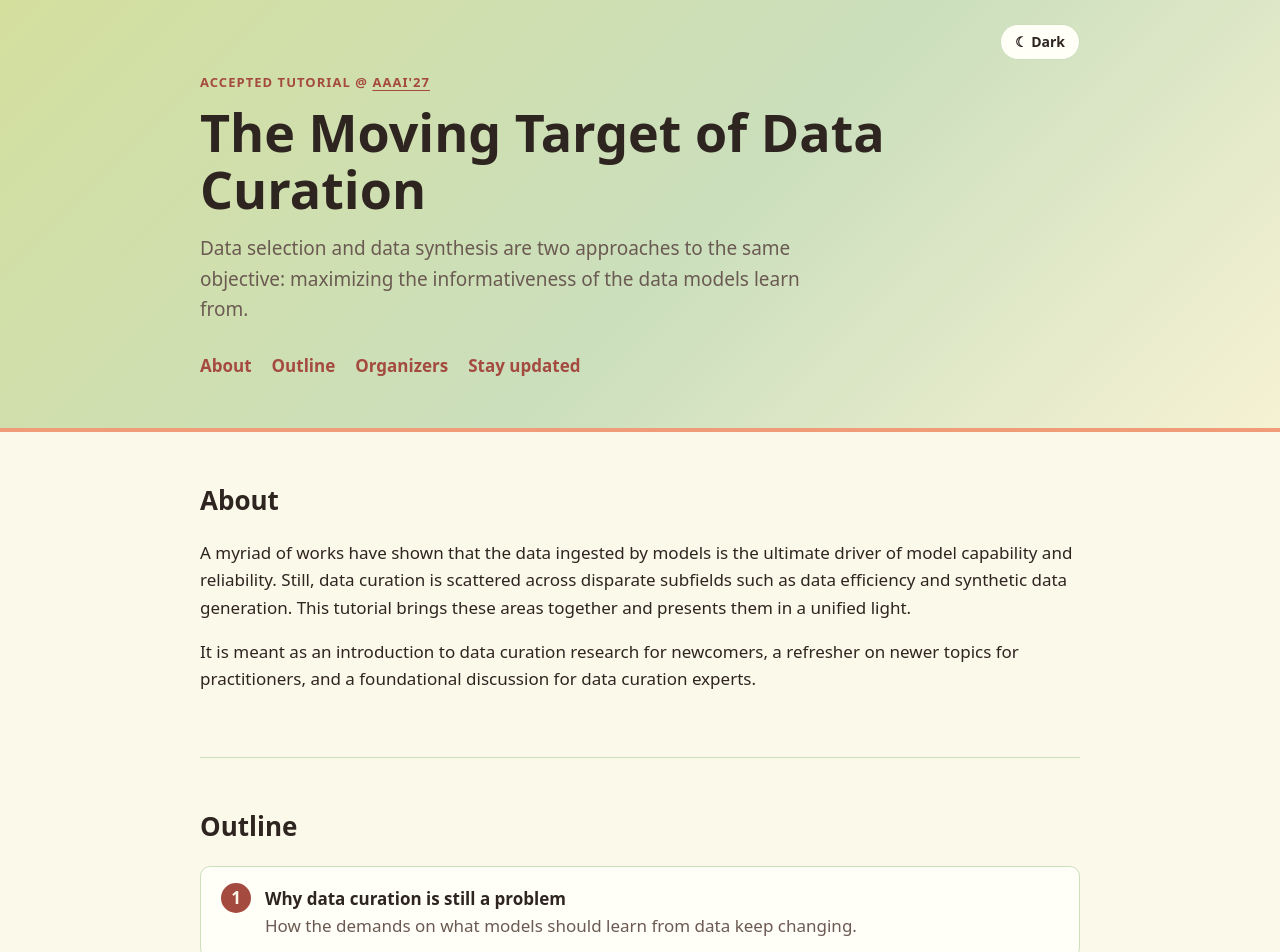
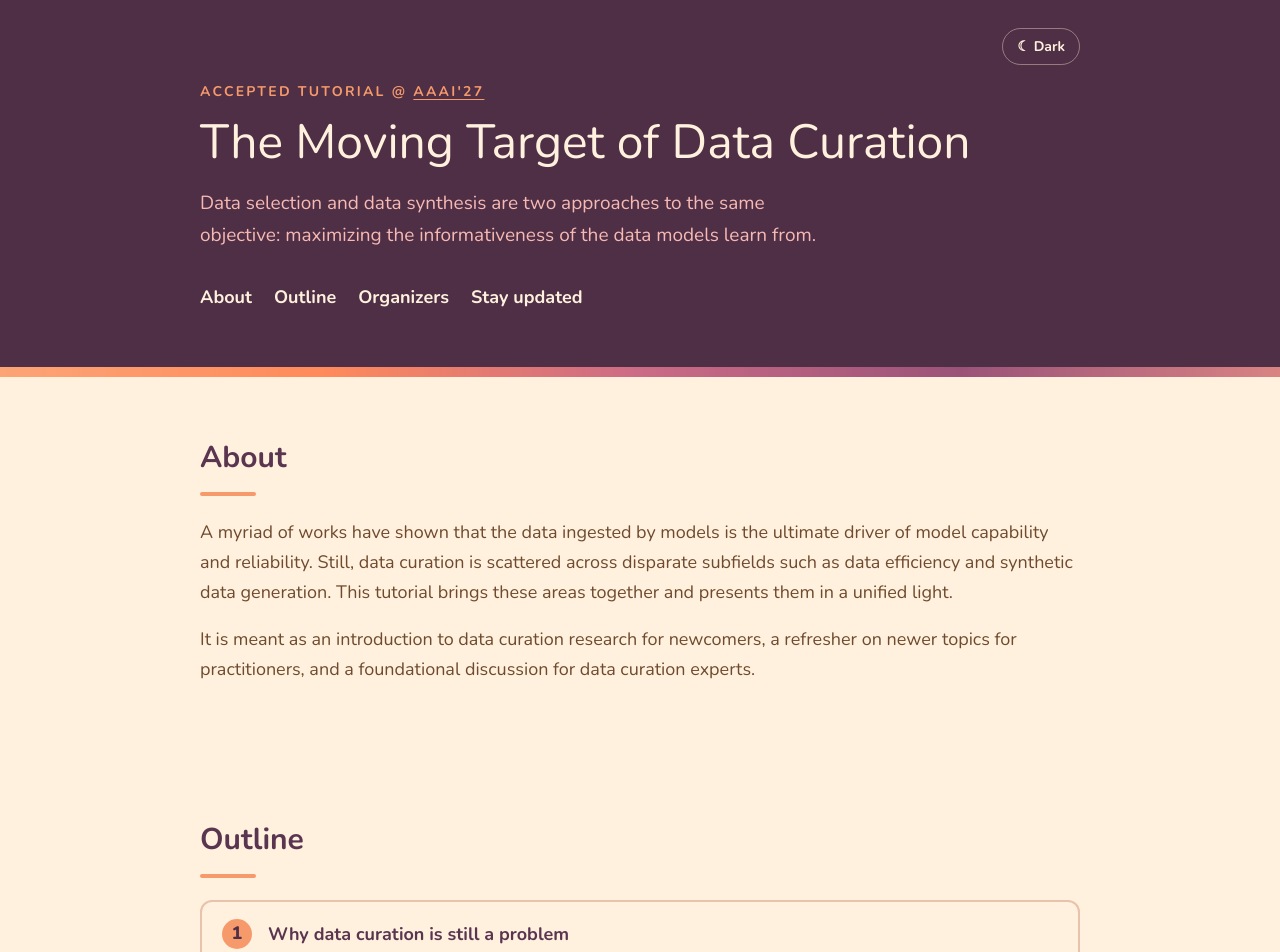
Before and after one commit to movingtargetdata/movingtargetdata.github.io, a plain HTML site: page index.html in a window 1280 px wide. Shown: the top 952 px of the page. Drawn offline with nearby package versions, Linux system fonts and the light colour scheme.

Commit message:
updated style

```diff
--- a/index.html
+++ b/index.html
@@ -9,54 +9,64 @@
   // Apply the saved theme before paint to avoid a flash of the wrong colors
   try { if (localStorage.getItem('theme') === 'dark') document.documentElement.dataset.theme = 'dark'; } catch (e) {}
 </script>
+<link rel="preconnect" href="https://fonts.googleapis.com">
+<link rel="preconnect" href="https://fonts.gstatic.com" crossorigin>
+<link href="https://fonts.googleapis.com/css2?family=Nunito:ital,wght@0,400;0,600;0,700;0,800;1,400&display=swap" rel="stylesheet">
 <style>
   :root {
     color-scheme: light;
-    /* palette: #D4DF9E #F6F2D4 #CBDFBD #F19C79 #A44A3F */
-    --bg: #fbf9ea; --fg: #2e2420; --muted: #6b5a52; --accent: #a44a3f; --accent-2: #f19c79;
-    --card: #fffef7; --line: #cbdfbd; --hero: linear-gradient(135deg, #d4df9e 0%, #cbdfbd 55%, #f6f2d4 100%);
+    /* brand: deep plum #4E2F45, cream #FFF1DE, plum #5A3550, cocoa #6F4A2E, peach #F79A6B */
+    --bg: #FFF1DE; --fg: #6F4A2E; --title: #5A3550; --muted: #CB6B86; --link: #9A5378;
+    --accent: #F79A6B; --card: transparent; --line: #E9C2AC;
+    --card-fg: #6F4A2E; --card-title: #5A3550; --card-line: #E9C2AC;
+    --hero-bg: #4E2F45; --hero-fg: #FFF1DE; --hero-sub: #F6B9B3;
+    --sunset: linear-gradient(90deg, #FCA476 0%, #FF8A5B 25%, #CB6B86 50%, #9A5378 75%, #D98383 100%);
   }
   :root[data-theme="dark"] {
     color-scheme: dark;
-    --bg: #1c1a16; --fg: #f6f2d4; --muted: #c2bca3; --accent: #f19c79; --accent-2: #a44a3f;
-    --card: #25231d; --line: #3a4033; --hero: linear-gradient(135deg, #2c3220 0%, #263026 55%, #1c1a16 100%);
+    --bg: #3A2234; --fg: #FFF1DE; --title: #FFF1DE; --muted: #F6B9B3; --link: #FCA476;
+    --accent: #F79A6B; --card: #4E2F45; --line: #6A4560;
+    --card-fg: #FFF1DE; --card-title: #FFF1DE; --card-line: #6A4560;
+    --hero-bg: #2B1827; --hero-fg: #FFF1DE; --hero-sub: #F6B9B3;
   }
   * { box-sizing: border-box; }
-  body { margin: 0; background: var(--bg); color: var(--fg); font: 17px/1.6 system-ui, -apple-system, "Segoe UI", sans-serif; }
+  body { margin: 0; background: var(--bg); color: var(--fg); font: 18px/1.65 "Nunito", system-ui, -apple-system, "Segoe UI", sans-serif; }
   main, header > div { max-width: 920px; margin: 0 auto; padding: 0 20px; }
-  header { background: var(--hero); border-bottom: 4px solid var(--accent-2); padding: 72px 0 48px; }
+  header { background: var(--hero-bg); color: var(--hero-fg); padding: 80px 0 64px; position: relative; }
+  header::after { content: ""; position: absolute; left: 0; right: 0; bottom: 0; height: 10px; background: var(--sunset); }
   header > div { position: relative; }
-  .theme-toggle { position: absolute; top: -48px; right: 20px; background: var(--card); color: var(--fg); border: 1px solid var(--line); border-radius: 999px; padding: 6px 14px; font: inherit; font-size: 14px; font-weight: 600; cursor: pointer; }
-  .theme-toggle:hover { border-color: var(--accent); }
-  .eyebrow { color: var(--accent); font-weight: 600; letter-spacing: .08em; text-transform: uppercase; font-size: 13px; }
+  .theme-toggle { position: absolute; top: -52px; right: 20px; background: transparent; color: var(--hero-fg); border: 1px solid rgba(255, 241, 222, .4); border-radius: 999px; padding: 6px 14px; font: inherit; font-size: 14px; font-weight: 700; cursor: pointer; }
+  .theme-toggle:hover { border-color: var(--accent); color: var(--accent); }
+  .eyebrow { color: var(--accent); font-weight: 700; letter-spacing: .16em; text-transform: uppercase; font-size: 14px; }
   .eyebrow a { color: inherit; text-decoration: underline; text-underline-offset: 3px; }
-  h1 { font-size: clamp(32px, 6vw, 52px); line-height: 1.1; margin: 10px 0 16px; }
-  .sub { color: var(--muted); font-size: 19px; max-width: 640px; margin: 0; }
-  nav { margin-top: 28px; display: flex; gap: 20px; flex-wrap: wrap; }
-  nav a { color: var(--accent); text-decoration: none; font-weight: 600; }
-  nav a:hover { text-decoration: underline; }
-  section { padding: 48px 0; border-bottom: 1px solid var(--line); }
-  h2 { font-size: 26px; margin: 0 0 18px; }
+  h1 { font-size: clamp(34px, 6vw, 48px); font-weight: 400; line-height: 1.15; margin: 12px 0 18px; color: var(--hero-fg); }
+  .sub { color: var(--hero-sub); font-size: 19px; max-width: 640px; margin: 0; }
+  nav { margin-top: 32px; display: flex; gap: 22px; flex-wrap: wrap; }
+  nav a { color: var(--hero-fg); text-decoration: none; font-weight: 700; }
+  nav a:hover { color: var(--accent); }
+  section { padding: 56px 0; }
+  h2 { font-size: 30px; font-weight: 700; color: var(--title); margin: 0 0 22px; }
+  h2::after { content: ""; display: block; width: 56px; height: 4px; border-radius: 2px; background: var(--accent); margin-top: 10px; }
+  a { color: var(--link); }
   ol.parts { padding: 0; list-style: none; display: grid; gap: 14px; counter-reset: p; }
-  ol.parts li { background: var(--card); border: 1px solid var(--line); border-radius: 10px; padding: 18px 20px 18px 64px; position: relative; counter-increment: p; }
-  ol.parts li::before { content: counter(p); position: absolute; left: 20px; top: 16px; width: 30px; height: 30px; border-radius: 50%; background: var(--accent); color: var(--bg); display: grid; place-items: center; font-weight: 700; }
-  ol.parts strong { display: block; }
-  ol.parts span { color: var(--muted); }
+  ol.parts li { background: var(--card); color: var(--card-fg); border: 2px solid var(--card-line); border-radius: 12px; padding: 18px 20px 18px 66px; position: relative; counter-increment: p; }
+  ol.parts li::before { content: counter(p); position: absolute; left: 20px; top: 17px; width: 30px; height: 30px; border-radius: 50%; background: var(--accent); color: #4E2F45; display: grid; place-items: center; font-weight: 800; }
+  ol.parts strong { display: block; color: var(--card-title); }
   .people { display: grid; grid-template-columns: repeat(2, 1fr); gap: 24px; }
   @media (max-width: 600px) { .people { grid-template-columns: 1fr; } }
-  .person { background: var(--card); border: 1px solid var(--line); border-radius: 12px; padding: 28px; }
-  .avatar { width: 96px; height: 96px; border-radius: 50%; background: var(--line); display: grid; place-items: center; font-size: 30px; font-weight: 700; color: var(--muted); overflow: hidden; margin-bottom: 14px; }
+  .person { background: var(--card); color: var(--card-fg); border: 2px solid var(--card-line); border-radius: 14px; padding: 28px; }
+  .avatar { width: 96px; height: 96px; border-radius: 50%; background: var(--card-line); display: grid; place-items: center; font-size: 30px; font-weight: 700; color: var(--card-title); overflow: hidden; margin-bottom: 14px; box-shadow: 0 0 0 3px var(--accent); }
   .avatar img { width: 100%; height: 100%; object-fit: cover; }
   /* per-photo crop: set --z (zoom), --x/--y (focus point) inline */
   .avatar img.zoom { object-position: 50% var(--pos-y, 50%); transform: scale(var(--z, 1)); transform-origin: var(--x, 50%) var(--y, 50%); }
-  .person h3 { margin: 0 0 10px; font-size: 19px; }
-  .person h3 a { color: inherit; text-decoration: underline; text-decoration-color: var(--accent-2); text-underline-offset: 4px; }
-  .person h3 a:hover { color: var(--accent); }
-  .person p { margin: 0; color: var(--muted); font-size: 15px; }
-  .form-wrap { background: var(--card); border: 1px solid var(--line); border-top: 4px solid var(--accent-2); border-radius: 12px; overflow: hidden; }
+  .person h3 { margin: 0 0 10px; font-size: 20px; font-weight: 700; }
+  .person h3 a { color: var(--card-title); text-decoration: underline; text-decoration-color: var(--accent); text-underline-offset: 4px; }
+  .person h3 a:hover { color: var(--link); }
+  .person p { margin: 0; font-size: 16px; }
+  .form-wrap { background: var(--card); border: 1px solid var(--line); border-top: 4px solid var(--accent); border-radius: 12px; overflow: hidden; }
   .form-wrap iframe { display: block; width: 100%; height: 620px; border: 0; }
-  .notify a { color: var(--accent); font-weight: 600; }
-  footer { padding: 32px 0 48px; color: var(--muted); font-size: 14px; }
+  .notify a { color: var(--link); font-weight: 700; }
+  footer { padding: 24px 0 48px; border-top: 1px solid var(--line); color: var(--muted); font-size: 14px; }
 </style>
 </head>
 <body>
@@ -121,7 +131,7 @@
     </div>
   </section>
 
-  <footer>Materials and schedule coming soon.</footer>
+  <footer>Website generated with Claude (looks nice, no? 😊).</footer>
 </main>
 
 <script>
```
